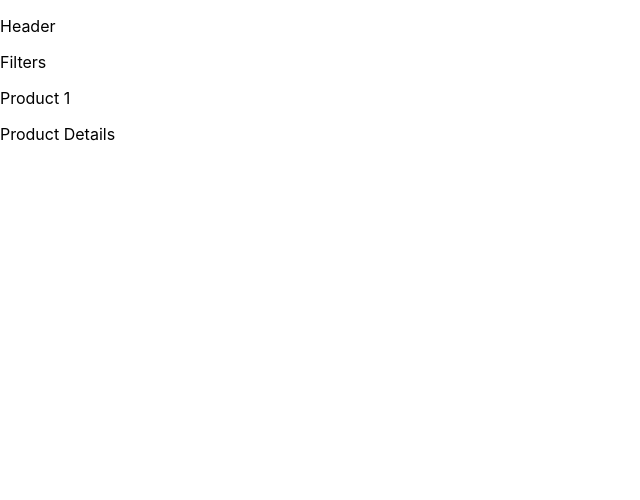
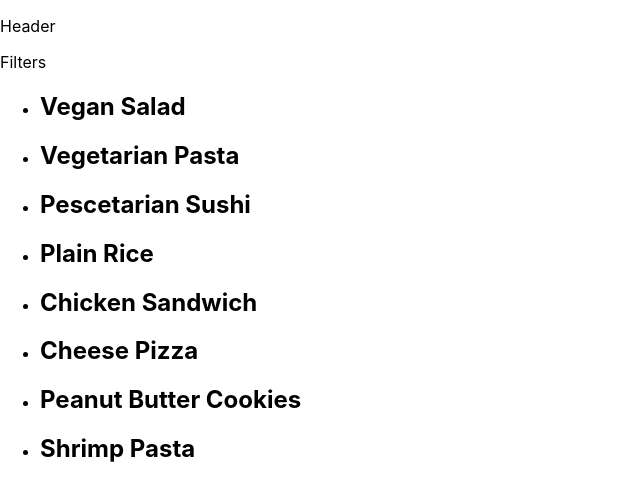
Before and after one commit to Iceland-Hackathon/Iceland-Hackathon070823, a React (Create React App) app in the folder allergy-avoider/: page / in a window 1280 px wide. Shown: the top 500 px of the page, without its empty margins (0-640 px from the left). Built offline with nearby package versions, Linux system fonts and the light colour scheme.

Commit message:
Added ids to dummydata and productList showing
Co-authored-by: Deen-q <Deen-q@users.noreply.github.com>

```diff
--- a/allergy-avoider/src/components/ProductCard.js
+++ b/allergy-avoider/src/components/ProductCard.js
@@ -1,10 +1,9 @@
-function ProductCard() {
-    return (
-        <div>
-      <p>Product 1</p>
-      <p>Product Details</p>
-      </div>
-    );
-  }
+function ProductCard({ key, name }) {
+  return (
+    <div id={key}>
+      <h2>{name}</h2>
+    </div>
+  );
+}
 
-  export default ProductCard;
+export default ProductCard;
--- a/allergy-avoider/src/components/ProductList.js
+++ b/allergy-avoider/src/components/ProductList.js
@@ -1,9 +1,17 @@
-import ProductCard from './ProductCard';
+import ProductCard from "./ProductCard";
+import dummyData from "../lib/dummyData.js";
 
 function ProductList() {
   return (
     <div>
-      <ProductCard />
+      {/* Map through each item in list that matches filters */}
+      <ul>
+        {dummyData.map((food) => (
+            <li>
+              <ProductCard key={food.id} name={food.name} />{" "}
+            </li>
+        ))}
+      </ul>
     </div>
   );
 }
--- a/allergy-avoider/src/lib/dummyData.js
+++ b/allergy-avoider/src/lib/dummyData.js
@@ -1,42 +1,48 @@
-// productsData.js
-
 const productsData = [
   {
+      id: 1,
       name: "Vegan Salad",
       dietaryPreference: "Vegan",
       allergens: []
   },
   {
+      id: 2,
       name: "Vegetarian Pasta",
       dietaryPreference: "Vegetarian",
       allergens: ["Dairy"]
   },
   {
+      id: 3,
       name: "Pescetarian Sushi",
       dietaryPreference: "Pescetarian",
       allergens: []
   },
   {
+      id: 4,
       name: "Plain Rice",
       dietaryPreference: "None",
       allergens: []
   },
   {
+      id: 5,
       name: "Chicken Sandwich",
       dietaryPreference: "None",
       allergens: []
   },
   {
+      id: 6,
       name: "Cheese Pizza",
       dietaryPreference: "None",
       allergens: ["Dairy"]
   },
   {
+      id: 7,
       name: "Peanut Butter Cookies",
       dietaryPreference: "None",
       allergens: ["Peanuts"]
   },
   {
+      id: 8,
       name: "Shrimp Pasta",
       dietaryPreference: "None",
       allergens: ["Crustaceans"]
```
Lines whose indentation alone changed are shown as unchanged.
